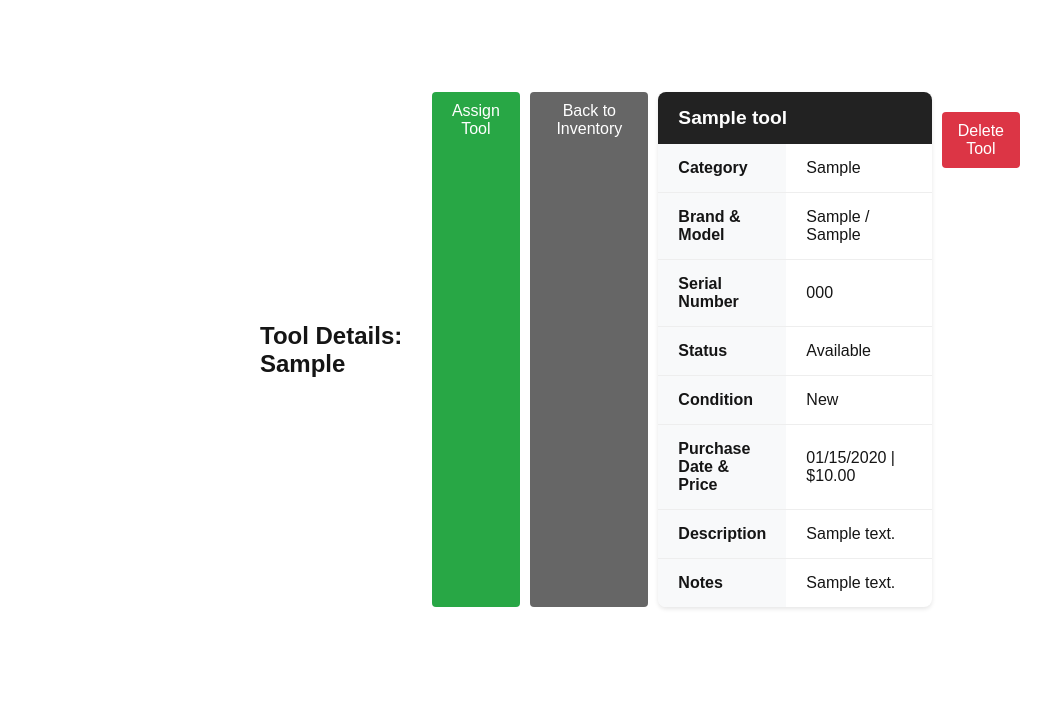
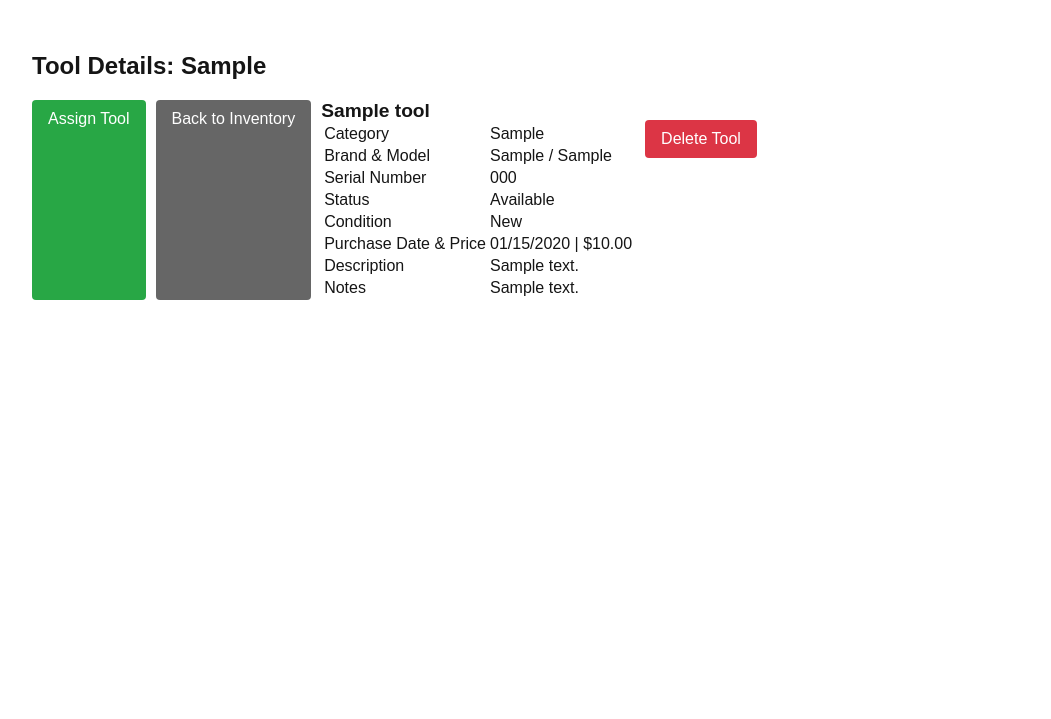
Before and after one commit to ryan4336/ToolTrack-WebApp, a Flask app: page /tools/1 in a window 1280 px wide. Shown: the part 90-809 px from the top of the page, without its empty margins (0-1051 px from the left). After the commit the page ends 390 px from the top, so only its background shows below. Run offline with Flask 3, Linux system fonts and the light colour scheme; the visitor is signed in with stand-in values (Sample User, id 1); tables that the repository leaves empty hold one stand-in row (values such as "Sample post"); parts of the project's set-up code (start-up, migrations or seed data) failed here and were passed over.

Commit message:
Revert "Merge branch 'main' into tool-check-in"
This reverts commit e2e91c0d295d9c987164c92c823996aace74ec79, reversing
changes made to 06d1b58cb9b023a3d5f0213775a7da246d14d83c.

```diff
--- a/app.py
+++ b/app.py
@@ -8,7 +8,6 @@ from sqlalchemy import URL, text
 from sqlalchemy.exc import IntegrityError, OperationalError
 from datetime import datetime, date, timezone
 from functools import wraps
-
 # Load the database settings from .env
 load_dotenv()
 
@@ -494,21 +493,12 @@ def edit_employee(employee_id):
                 else:
                     return redirect(url_for("employees"))
 
-    # Check whether this employee has any assignment history
-    has_assignment_history = db.session.execute(
-        db.select(Assignment.assignment_id)
-        .where(Assignment.employee_id == employee_id)
-        .limit(1)
-    ).first() is not None
-
-    # Display the form and tell it whether assignment history exists
+    # Show the form when first opened and when saving fails
     return render_template(
         "edit_employee.html",
         employee=employee,
-        error=error,
-        has_assignment_history=has_assignment_history
+        error=error
     )
-
 
 @app.route("/tools")
 @login_required
--- a/static/style.css
+++ b/static/style.css
@@ -675,67 +675,3 @@ body {
     }
 
 }
-
-
-/* --------------- TOOL DETAILS ---------------- */
-/* ---------------------------------------------- */
-/* ----------------------------------------------- */
-
-/* Center the tool details and limit the page width */
-.tool-details-container {
-    max-width: 800px;
-    margin: 40px auto;
-    padding: 20px;
-}
-
-/* Place the heading and action buttons beside each other */
-.tool-details-header {
-    display: flex;
-    justify-content: space-between;
-    align-items: center;
-    margin-bottom: 20px;
-}
-
-/* Give the details card rounded corners and a subtle shadow */
-.tool-details-card {
-    background-color: #ffffff;
-    border-radius: 8px;
-    box-shadow: 0 2px 4px rgba(0, 0, 0, 0.1);
-    overflow: hidden;
-}
-
-/* Display the tool name on a charcoal background */
-.tool-details-title-bar {
-    background-color: var(--hulett-charcoal);
-    color: var(--text-light);
-    padding: 15px 20px;
-}
-
-/* Fill the card and combine adjoining table borders */
-.tool-details-table {
-    width: 100%;
-    border-collapse: collapse;
-    text-align: left;
-}
-
-/* Separate the information rows with a light border */
-.tool-details-table tr {
-    border-bottom: 1px solid #eeeeee;
-}
-
-/* Remove bottom border from last row */
-.tool-details-table tr:last-child {
-    border-bottom: none;
-}
-
-/* Give all cells consistent spacing */
-.tool-details-table td {
-    padding: 15px 20px;
-}
-
-/* Highlight the label column */
-.tool-details-table td:first-child {
-    width: 35%;
-    font-weight: bold;
-    background-color: #f8f9fa;
-}
--- a/templates/assignments.html
+++ b/templates/assignments.html
@@ -1,5 +1,3 @@
-{% extends "base.html" %}
-
 <td>
     <td>
     <a href="{{ url_for('assignment_details', assignment_id=assignment.assignment_id) }}"
```
